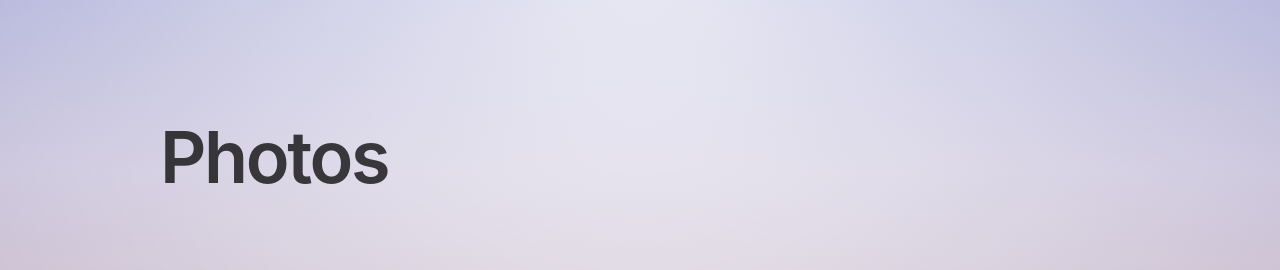
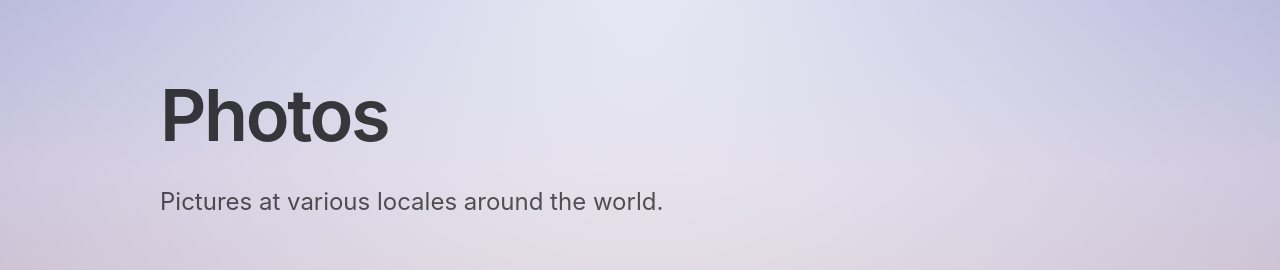
Before and after one commit to nick-vincent/nick-vincent.com-4.0, a SvelteKit app: page /etcetera/photos in a window 1280 px wide. Shown: the part 231-501 px from the top of the page. Built offline with nearby package versions, Linux system fonts and the light colour scheme.

Commit message:
Add more paragraph to galleries

```diff
--- a/src/lib/Gallery.svelte
+++ b/src/lib/Gallery.svelte
@@ -1,11 +1,9 @@
 <script>
 	import Thumbnail from '$lib/Thumbnail.svelte';
 
-	export let title;
 	export let images = [];
 </script>
 
-<h1>{title}</h1>
 <ul>
 	{#each images as { title, url, src }}
 		<li>
@@ -15,10 +13,6 @@
 </ul>
 
 <style>
-	h1 {
-		margin-bottom: 1rem;
-	}
-
 	ul {
 		display: grid;
 		grid-template-columns: repeat(auto-fill, minmax(5rem, 1fr));
--- a/src/routes/etcetera/faces/+page.svelte
+++ b/src/routes/etcetera/faces/+page.svelte
@@ -21,8 +21,17 @@
 
 <svelte:head>
 	<title>Nick Vincent → Etcetera → Faces</title>
+	<meta name="description" content="Portraits of various famous folks." />
 </svelte:head>
 
 <Scroller width="40rem">
-	<Gallery title="Faces" {images} />
+	<h1>Faces</h1>
+	<p>Portraits of various famous folks.</p>
+	<Gallery {images} />
 </Scroller>
+
+<style>
+	p {
+		margin-bottom: 2rem;
+	}
+</style>
--- a/src/routes/etcetera/photos/+page.svelte
+++ b/src/routes/etcetera/photos/+page.svelte
@@ -20,8 +20,17 @@
 
 <svelte:head>
 	<title>Nick Vincent → Etcetera → Photos</title>
+	<meta name="description" content="Pictures at various locales around the world." />
 </svelte:head>
 
 <Scroller width="40rem">
-	<Gallery title="Photos" {images} />
+	<h1>Photos</h1>
+	<p>Pictures at various locales around the world.</p>
+	<Gallery {images} />
 </Scroller>
+
+<style>
+	p {
+		margin-bottom: 2rem;
+	}
+</style>
```
